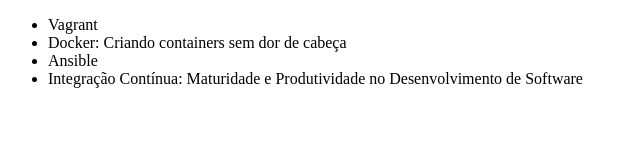
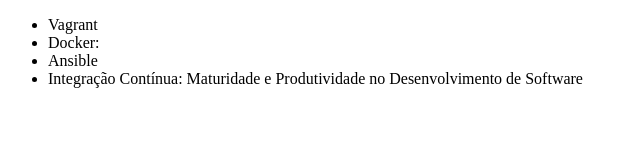
Before and after one commit to NeyBastos/alura-git, a plain HTML site: page index.html in a window 1280 px wide. Shown: the whole page, without its empty margins (0-640 px from the left). Drawn offline with Linux system fonts and the light colour scheme.

```diff
--- a/index.html
+++ b/index.html
@@ -5,13 +5,13 @@
     <meta charset="UTF-8">
     <meta http-equiv="X-UA-Compatible" content="IE=edge">
     <meta name="viewport" content="width=device-width, initial-scale=1.0">
-    <title>Lista de Cursos de DevOps da Alura</title>
+    <title>Lista de cursos de devOps da Alura</title>
 </head>
 
 <body>
     <ul>
         <li>Vagrant</li>
-        <li>Docker: Criando containers sem dor de cabeça</li>
+        <li>Docker:</li>
         <li>Ansible</li>
         <li>Integração Contínua: Maturidade e Produtividade no Desenvolvimento de Software</li>
 
```
